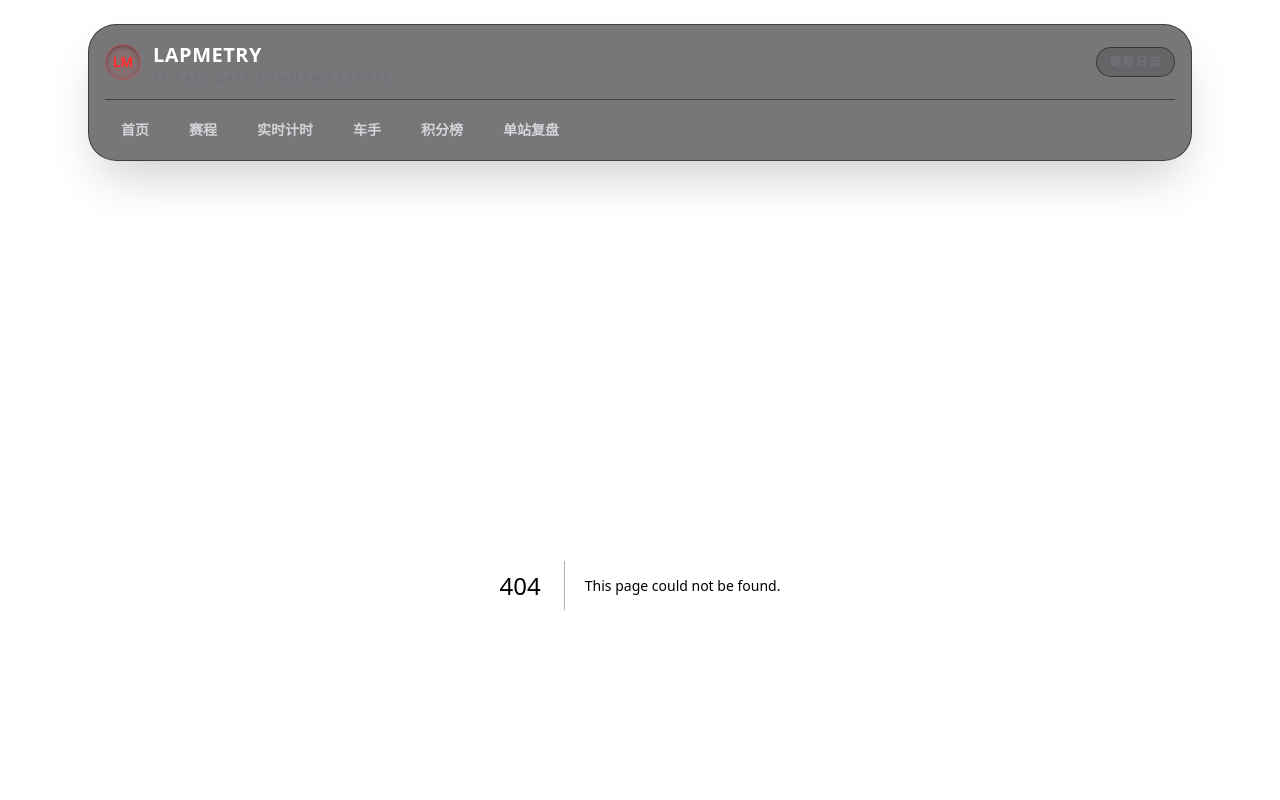
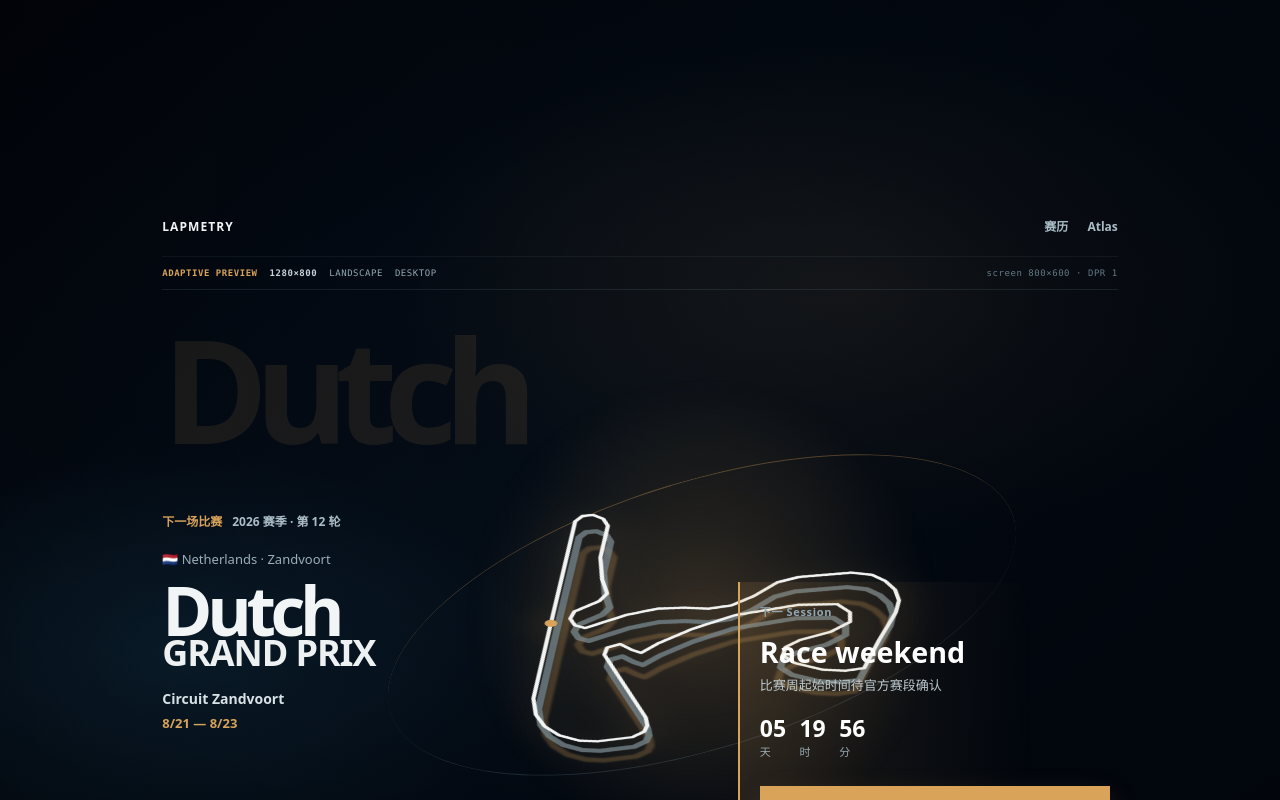
Before and after one commit to s8k8ps26k6-ui/pitwallcn, a Next.js app: page /preview/adaptive-home in a window 1280 px wide. Before the commit this address had no page. Shown: the top 800 px of the page. Built offline with nearby package versions, Linux system fonts and the light colour scheme.

Commit message:
feat: add adaptive homepage preview route

```diff
--- /dev/null
+++ b/src/app/preview/adaptive-home/page.tsx
@@ -0,0 +1,42 @@
+import type { Metadata } from "next";
+import { AdaptiveHomePreview } from "@/components/adaptive-home-preview/adaptive-home-preview";
+import { MobileRaceDock } from "@/components/mobile-race-dock";
+import {
+  getCurrentSeasonRace,
+  getSeasonRaces,
+  type UnifiedRace,
+} from "@/lib/atlas/race-detail";
+
+export const dynamic = "force-dynamic";
+
+export const metadata: Metadata = {
+  title: "AdaptiveViewport Preview",
+  robots: {
+    index: false,
+    follow: false,
+  },
+};
+
+export default function AdaptiveViewportPreviewPage() {
+  const current = getCurrentSeasonRace();
+  const season = getSeasonRaces();
+  const currentIndex = season.findIndex(
+    (candidate) => candidate.eventId === current.race.eventId,
+  );
+  const raceRail = [
+    season[currentIndex - 1],
+    current.race,
+    season[currentIndex + 1],
+  ].filter((candidate): candidate is UnifiedRace => Boolean(candidate));
+
+  return (
+    <>
+      <AdaptiveHomePreview
+        race={current.race}
+        phase={current.phase}
+        raceRail={raceRail}
+      />
+      <MobileRaceDock />
+    </>
+  );
+}
```
